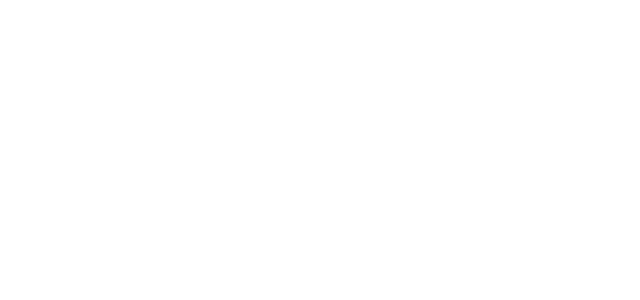
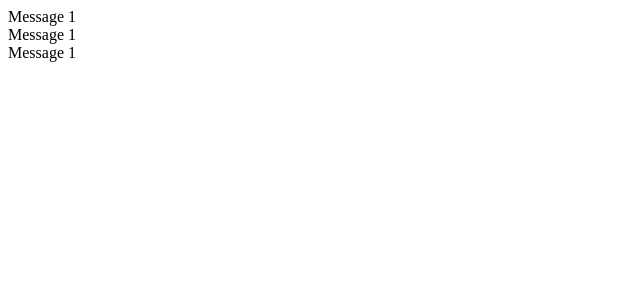
Before and after one commit to ajju8108/React, a React (Vite) app: page / in a window 1280 px wide. Shown: the top 300 px of the page, without its empty margins (0-640 px from the left). Built offline with nearby package versions, Linux system fonts and the light colour scheme.

Commit message:
Pure Component

```diff
--- a/src/App.tsx
+++ b/src/App.tsx
@@ -7,9 +7,8 @@
 import Like from "./components/Exe1/Like"; */
 
 import { useState } from "react";
-import Cart from "./Managing State/Sharing State/Cart";
-import Nav from "./Managing State/Sharing State/Nav";
-import StateStructer from "./Managing State/Sharing State/state structer/StateStructer";
+import StateStructer from "./Managing State/state structer/StateStructer";
+import Pure from "./Managing State/Pure Component/Pure";
 
 function App() {
   /*  const [alertVisible, setalertVisible] = useState(false);
@@ -51,7 +50,10 @@
       {/* <Nav cartItemsCount={cartItems.length} />
       <Cart cartItems={cartItems} onClear={() => setCartItems([])} /> */}
       {/*  <button onClick={handleClick}>Show</button> */}
-      <StateStructer />
+      {/* <StateStructer /> */}
+      <Pure />
+      <Pure />
+      <Pure />
     </div>
   );
 }
--- /dev/null
+++ b/src/Managing State/Pure Component/Pure.tsx
@@ -0,0 +1,7 @@
+import React from "react";
+
+export default function Pure() {
+  let count = 0;
+  count++;
+  return <div>Message {count}</div>;
+}
--- a/src/Managing State/Sharing State/state structer/StateStructer.tsx
+++ b/src/Managing State/state structer/StateStructer.tsx
@@ -4,9 +4,10 @@
   /* const [firstName, setFirstName] = useState("Ajay ");
   const [lastName, setLastName] = useState("Maurya"); */
   const [person, setPerson] = useState({
-    firstname: "",
-    lastname: "",
+    firstname: "ajay",
+    lastname: "maurya",
   });
+
   const fullName = person.firstname + " " + person.lastname;
-  return <div>{fullName}</div>;
+  return <div></div>;
 }
```
